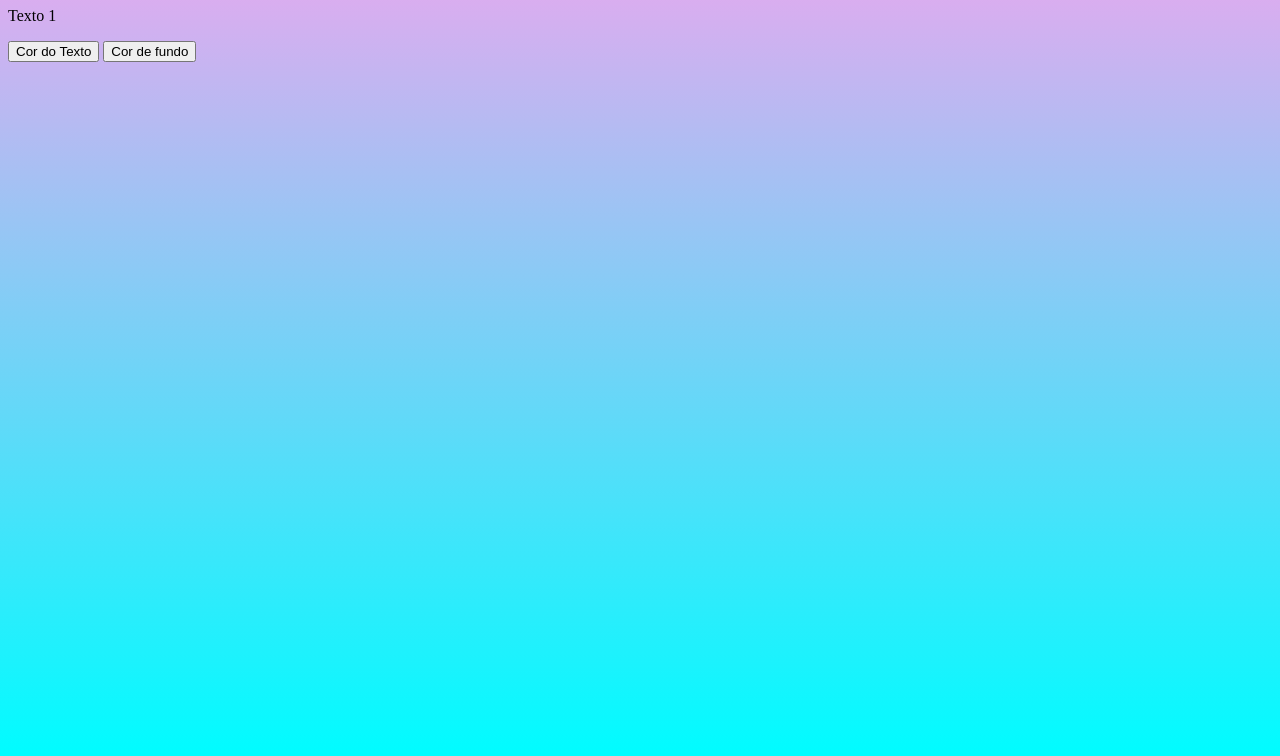
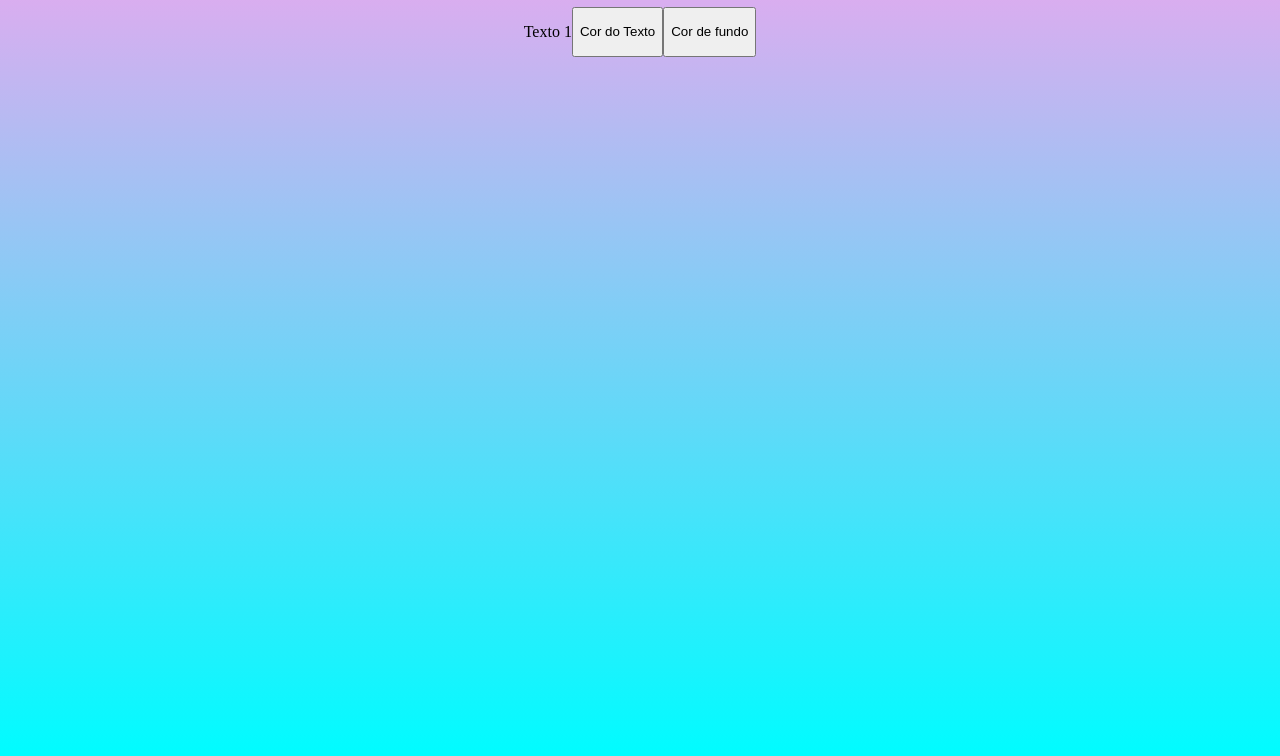
Before and after one commit to titigrao/sitetesteproprofessor, a plain HTML site: page index.html in a window 1280 px wide. Shown: the part 73-829 px from the top of the page. Drawn offline with Linux system fonts and the light colour scheme.

Commit message:
asfasfasfasfasf

```diff
--- a/estilo.css
+++ b/estilo.css
@@ -10,3 +10,8 @@ body{
     display: flex;
     color: white;
 }
+
+.teste1{
+    justify-content: center;
+    display: flex;
+}
--- a/index.html
+++ b/index.html
@@ -9,8 +9,8 @@
 <body>
 
     <h1 class="titulobrabo">BOTÃO DO SAMIR E DO TIGAS</h1>
-        <div>
-            <p class="teste1">Texto 1</p>
+        <div class="teste1">
+            <p>Texto 1</p>
             <button>Cor do Texto</button>
             <button>Cor de fundo</button>
         </div>
```
